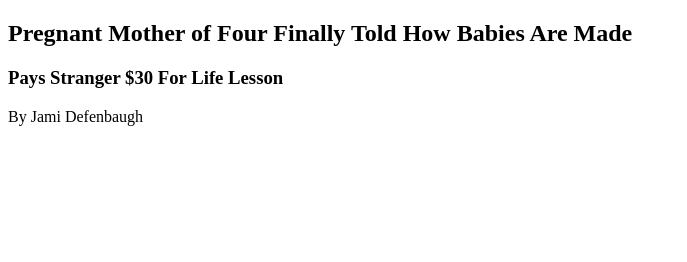
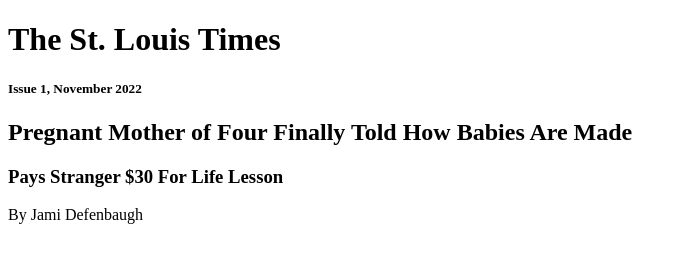
Before and after one commit to STL-LC101-Sept-22/js-assignment-4-html-me-something-jlcdefenbaugh, a website: page index.html in a window 1280 px wide. Shown: the whole page, without its empty margins (0-687 px from the left). Drawn offline with Linux system fonts and the light colour scheme.

Commit message:
Added additional headings

```diff
--- a/index.html
+++ b/index.html
@@ -1,9 +1,13 @@
 <!DOCTYPE html>
 <html>
    <head>
-      <title>A Really Awesome News Story</title>
+      <title>The St. Louis Times</title>
    </head>
    <body>
+      <header>
+         <h1>The St. Louis Times</h1>
+         <h5>Issue 1, November 2022</h5>
+      </header>
       <article>
          <header>
             <h1>Pregnant Mother of Four Finally Told How Babies Are Made</h1>
```
